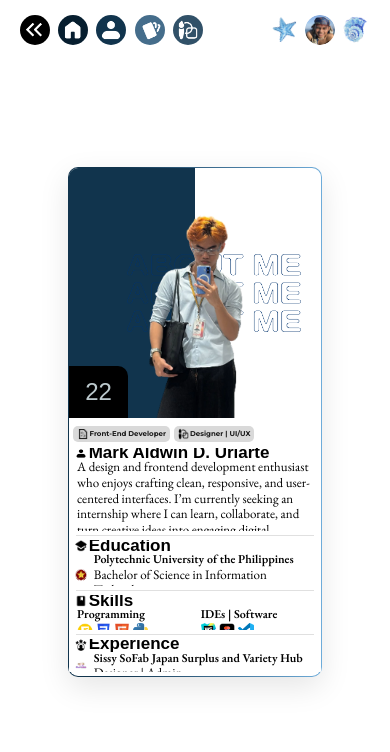
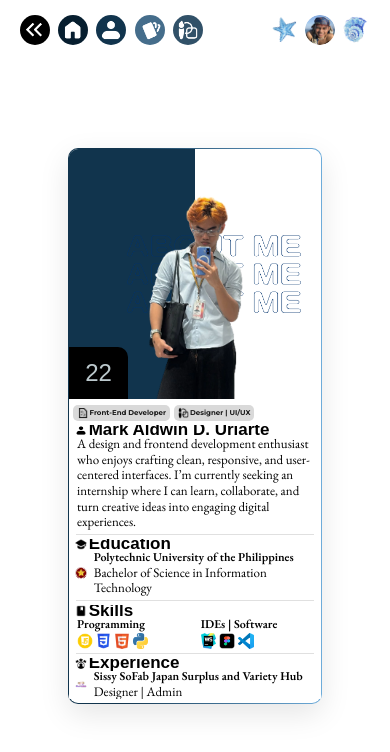
Before and after one commit to DwinnySlayer/portfolio2026, a React (Vite) app in the folder portfolio2026/: page /profile in a window 390 px wide. Shown: the top 752 px of the page. Built offline with nearby package versions, Linux system fonts and the light colour scheme; a web font is replaced by a local one.

Commit message:
profile tab fix display issue

```diff
--- a/portfolio2026/src/pages/profile/Profile.css
+++ b/portfolio2026/src/pages/profile/Profile.css
@@ -100,7 +100,7 @@
     display: flex;
     flex-direction: column;
     width: 60%;
-    height: 100%;
+    height: auto;
     /*background-color: #BCC9CD;*/
 }
 
@@ -275,7 +275,8 @@
     }
 
     .profile {
-        padding: 40px; /* Reduce outer padding on small screens */
+        padding-top: 15vw;
+        /*padding: 40px; !* Reduce outer padding on small screens *!*/
     }
 
     .profile-card {
@@ -305,7 +306,7 @@
 
     .profile-right-side {
         width: 100%;    /* Take full width when stacked */
-        height: 250px;   /* Grow based on content */
+        height: auto;   /* Grow based on content */
         padding-top: 1vw;
         padding-bottom: 1vw;
     }
```
